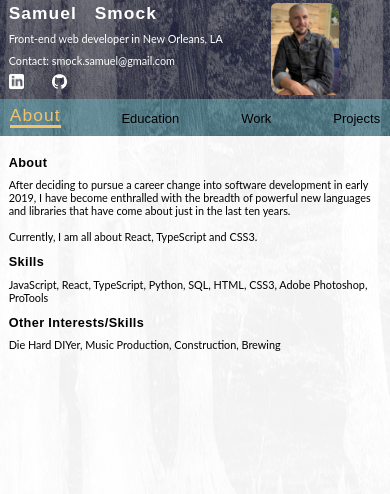
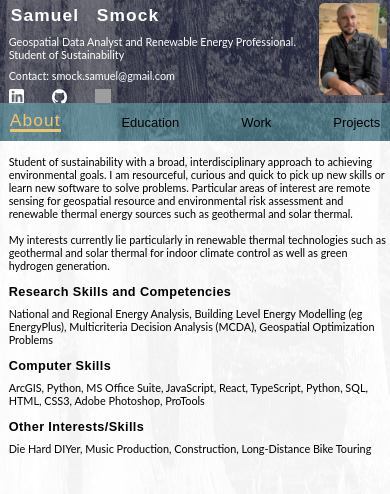
Before and after one commit to samuelsmock/site, a React (Create React App) app: page /me in a window 390 px wide. Shown: the top 494 px of the page. Built offline with nearby package versions, Linux system fonts and the light colour scheme; grey boxes are pictures that could not be loaded.

Commit message:
1st update to make sustainable

```diff
--- a/src/components/App/App.css
+++ b/src/components/App/App.css
@@ -150,6 +150,10 @@ html {
   }
 
   h2{
+    font-family: 'Titillium Web', sans-serif;
+    margin: .2rem;
+    font-size: 1.6rem;
+    margin-top: 0.8rem;
     display: none;
   }
 
@@ -217,9 +221,9 @@ input:focus {
 
 @import url('https://fonts.googleapis.com/css2?family=Lato&family=Titillium+Web:wght@600&display=swap');
 
-h1, h2, .large-print{
+h1, .large-print{
   font-family: 'Titillium Web', sans-serif;
-  margin: 0px;
+  margin: .2rem;
   font-size: 1.6rem;
 }
 h1, h2{
--- a/src/components/Head/Head.js
+++ b/src/components/Head/Head.js
@@ -3,8 +3,8 @@ import headshot from './headshot.small.jpg';
 import './Head.css';
 import linkedIn from './linkedIn-white.png';
 import gitHub from "./gitHub-white.png";
-
-
+import cvThumb from "./cvThumb.png"
+import cv from "./cv.pdf"
 
 
 
@@ -18,7 +18,7 @@ class Head extends React.Component {
 
                 <div className ="info">
                     <h1 className = "large-print">Samuel &nbsp; Smock</h1>
-                    <p>Front-end web developer in New Orleans, LA</p>
+                    <p>Geospatial Data Analyst and Renewable Energy Professional. Student of Sustainability </p>
                     <p className='contact'>
                         Contact: smock.samuel@gmail.com
                     </p>
@@ -29,6 +29,9 @@ class Head extends React.Component {
 
                         <a href= "https://github.com/samuelsmock" target ="_blank" alt ='' className ='social-icon' rel="noopener noreferrer">
                             <img src={gitHub}  alt =''/>
+                        </a>
+                        <a href= {cv} target ="_blank" alt ='' className ='social-icon' rel="noopener noreferrer">
+                            <img src={cvThumb}  alt =''/>
                         </a>
                     </div>
                 </div>
--- a/src/pages/Education/Education.js
+++ b/src/pages/Education/Education.js
@@ -10,10 +10,19 @@ class Education extends React.Component {
 
       <h3>For Credit/Degree Programs</h3>
       <p>
+          <strong>M.Sc. Joint International Masters in Sustainable Development,</strong> Univerität Leipzig and Ca'Foscari University Venice   Expected 2023
+          <ul className = "not-bold">
+            <li>Environmental and Climate Economics | Integrated Assessment of Climate Protection Strategies</li>
+            <li>Sustainability Assesment of the "Energiewende" | Renewable Energy Sources</li>
+          </ul>
+        </p>
+
+        <p>
           <strong>B.S. Applied Physics,</strong> Columbia University <i>Cum Laude</i>  2009 to 2012
           <ul className = "not-bold">
-            <li>Python, C, ArcGIS</li>
-            <li>Linear Algebra, Partial Differential Equations, Statistics</li>
+            <li>Physics of Solar Energy | GIS for Infrastructure and Environmental Management</li>
+            <li>Field Methods for Environmental Engineers | Introduction to Atmospheric Science</li>
+            <li>Linear Algebra | Partial Differential Equations | Statistics</li>
           </ul>
         </p>
       <h3>Independent/Online Study</h3>
--- a/src/pages/Me/Me.js
+++ b/src/pages/Me/Me.js
@@ -5,20 +5,21 @@ class Me extends React.Component {
   render() {
     return (
     <div >
-        <h3 className = "mobile-hide">About</h3>
+
         <p >
-          After deciding to pursue a career change into software development in early 2019,
-          I have become enthralled with the breadth of powerful new languages and libraries
-          that have come about just in the last ten years.
+        Student of sustainability with a broad, interdisciplinary approach to achieving environmental goals.  I am resourceful, curious and quick to pick up new skills or learn new software to solve problems. Particular areas of interest are remote sensing for geospatial resource and environmental risk assessment and renewable thermal energy sources such as geothermal and solar thermal.
           <br/><br/>
 
-          Currently, I am all about React, TypeScript and CSS3.</p>
+          My interests currently lie particularly in renewable thermal technologies such as geothermal and solar thermal for indoor climate control as well as green hydrogen generation.</p>
 
-          <h3>Skills</h3>
-          <p> JavaScript, React, TypeScript, Python, SQL, HTML, CSS3, Adobe Photoshop, ProTools</p>
+          <h3>Research Skills and Competencies</h3>
+          <p>  National and Regional Energy Analysis, Building Level Energy Modelling (eg EnergyPlus), Multicriteria Decision Analysis (MCDA), Geospatial Optimization Problems</p>
+
+          <h3>Computer Skills</h3>
+          <p>  ArcGIS, Python, MS Office Suite, JavaScript, React, TypeScript, Python, SQL, HTML, CSS3, Adobe Photoshop, ProTools</p>
 
           <h3>Other Interests/Skills</h3>
-          <p> Die Hard DIYer, Music Production, Construction, Brewing</p>
+          <p> Die Hard DIYer, Music Production, Construction, Long-Distance Bike Touring</p>
 
     </div>
   );
--- a/src/pages/Projects/Projects.js
+++ b/src/pages/Projects/Projects.js
@@ -1,12 +1,39 @@
 import React from 'react';
 import ravenous from "./ravenous_thumb.jpg";
 import soften from "./soften-screenshot.jpg"
+import bioenergyThumb from "./bioenergyThumb.jpg"
+import bioenergy from "./EUROPEAN_FOREST_BIOENERGY_EXCERPT.pdf"
+import renenThumb from"./renenThumb.png"
+import renen from  "./smock.CM0446.final.pdf"
 
 class Projects extends React.Component {
   render() {
     return (
       <div className= "column">
-          <a href= "https://softenbodywork.com/" target ="_blank" alt =''  rel="noopener noreferrer" className = "thumb-container">
+        <h2 className = "mobile-hide">Course Work in Sustainable Development</h2>
+        <div><hr/></div>
+        <a href= {renen}  target ="_blank" alt =''  rel="noopener noreferrer">
+          <h3 className = "mobile-hide">Building-Level Energy Balancing in an Off-Grid Heat Pump </h3>
+        </a>
+        <a href= {renen}  target ="_blank" alt =''  rel="noopener noreferrer" className = "thumb-container">
+            <img src={renenThumb}  alt ='' className = "thumb"/>
+        </a>
+            <p>
+            Proposal for a climate control system incorporating geothermal, solar thermal and solar PV inputs in an off-grid context. Project focusses on monthly energy balance and heating/cooling load calculations and includes 3D models of the building rendered in SketchUp</p>
+            <div><hr/></div>
+        <a href= {bioenergy}  target ="_blank" alt =''  rel="noopener noreferrer">
+          <h3 className = "mobile-hide">European Forests and Bioenergy Production</h3>
+        </a>
+        <a href= {bioenergy}  target ="_blank" alt =''  rel="noopener noreferrer" className = "thumb-container">
+            <img src={bioenergyThumb}  alt ='' className = "thumb"/>
+        </a>
+            <p>
+            Excerpt from a group project in the department of economics at the University of Leipzig focussed on the short and mid-term carbon impacts of forest bioenergy in Europe.
+            </p>
+            <div><hr/></div>
+
+        <h3 className = "mobile-hide">Web Development</h3>
+          <a href= "./" target ="_blank" alt =''  rel="noopener noreferrer" className = "thumb-container">
             <img src={soften}  alt ='' className = "thumb"/>
           </a>
           <p>
--- a/src/pages/Work/Work.js
+++ b/src/pages/Work/Work.js
@@ -1,5 +1,5 @@
 import React from 'react';
-
+import CV from "./cv.pdf"
 
 
 
@@ -7,15 +7,18 @@ class Work extends React.Component {
   render() {
     return (
     <div className = "work">
-        <h3 className = "mobile-hide">Work</h3>
+
         <p>I am a maker through-and-through, and love to build things from the ground up. Since leaving my role as master brewer, IT person, and overall everything guy
           at a start-up neighborhood brewery in mid-2019, I have built a house in my backyard, and taught myself JavaScript and React.
+          <br/>
+          <br/>
+          I am currently looking for employment opportunities either in geospatial data analysis or energy system analysis. CV is available <a href = {CV}  target ="_blank" alt =''  rel="noopener noreferrer">here</a>
         </p>
 
         <hr/>
 
         <p>
-          <h3 className = 'title'>Master Brewer, Founding Employee </h3>
+          <h3 className = 'title'>Operations Manager, Founding Employee </h3>
 
           <strong padding-bottom = "5px">Parleaux Beer Lab, </strong> New Orleans, LA - 2016 to 2019
           <br/>As the first employee, I was responsible for everything from wiring and plumbing new equipment to setting up the website. As the team grew, my role included overseeing production schedules,
```
